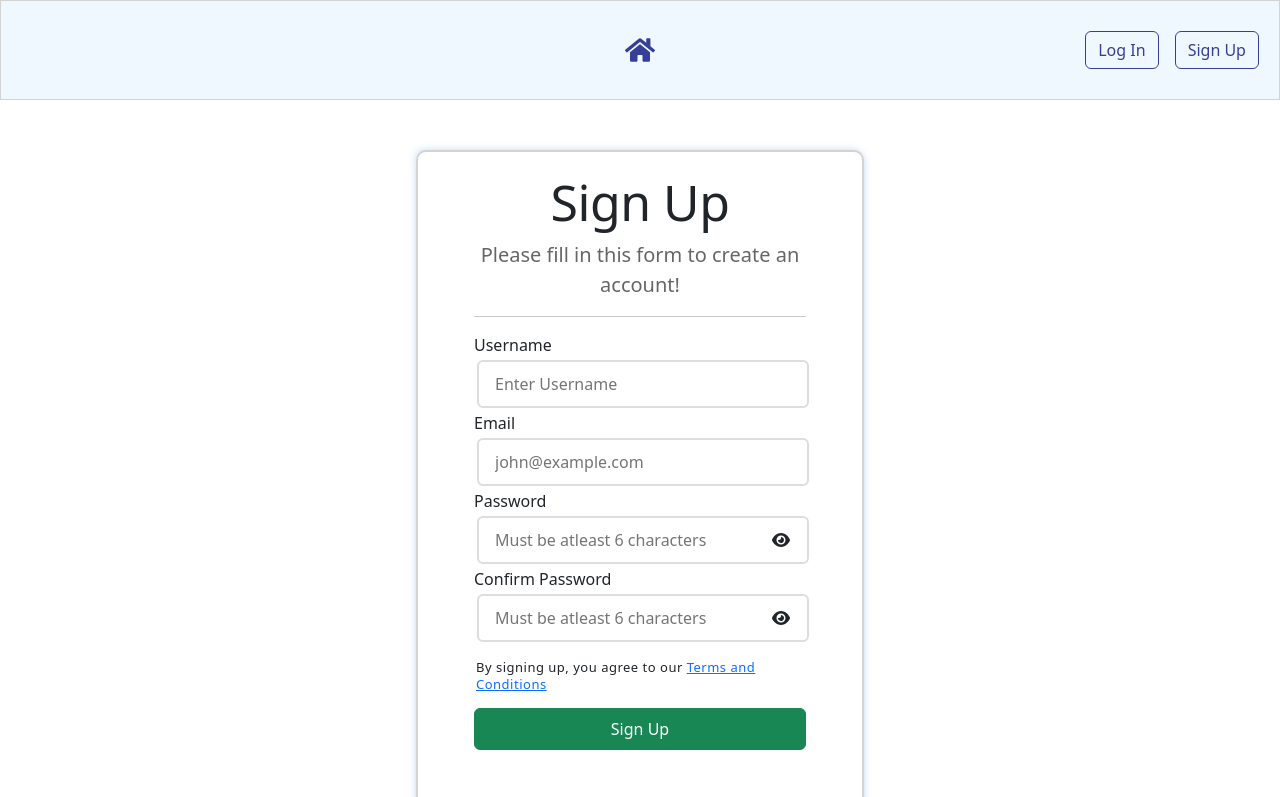
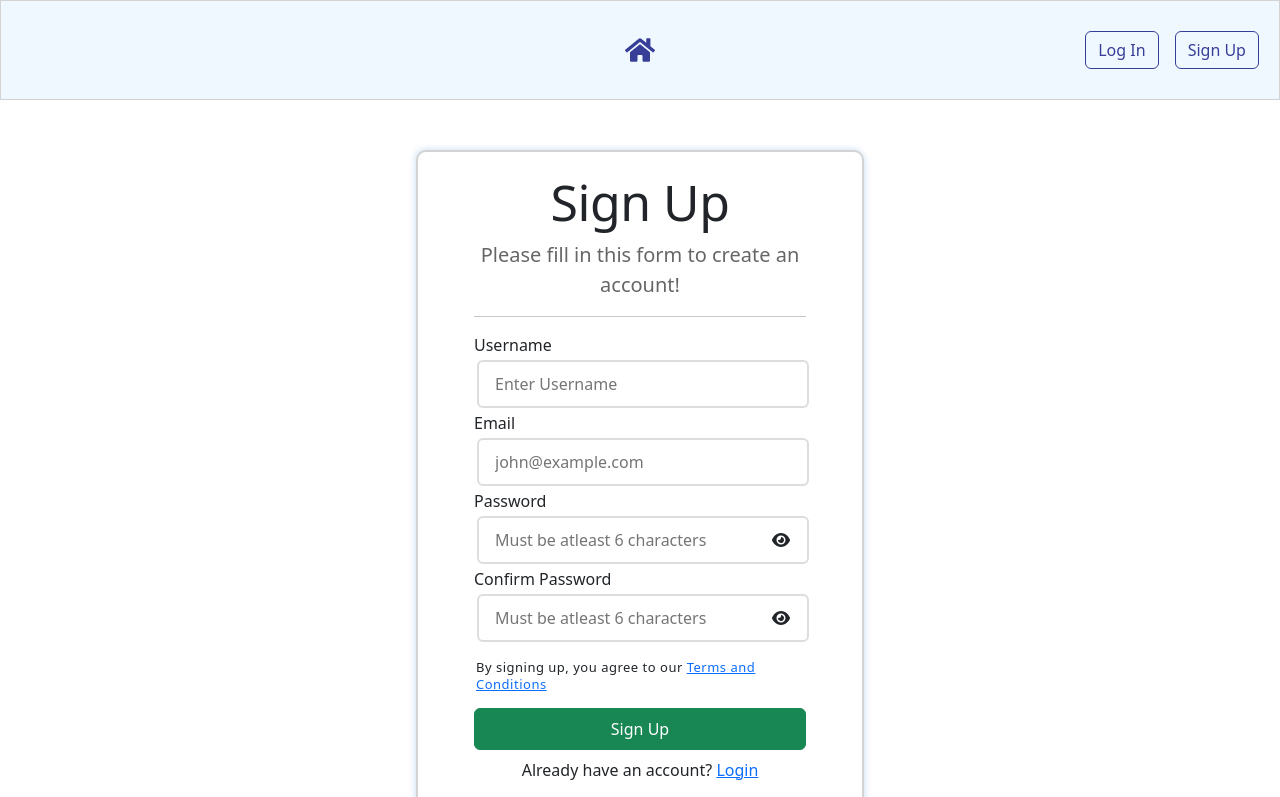
Before and after one commit to atulguptag/User-Authentication-Frontend, a React (Create React App) app: page /sign-up in a window 1280 px wide. Shown: the top 797 px of the page. Built offline with nearby package versions, Linux system fonts and the light colour scheme.

Commit message:
Changed the ClassName

```diff
--- a/src/components/mainpage/mainpage-card-slider.css
+++ b/src/components/mainpage/mainpage-card-slider.css
@@ -117,7 +117,7 @@
   text-align: center;
 }
 
-.text-center {
+.under-dev {
   display: flex;
   font-size: 50px;
   flex-direction: column;
```
